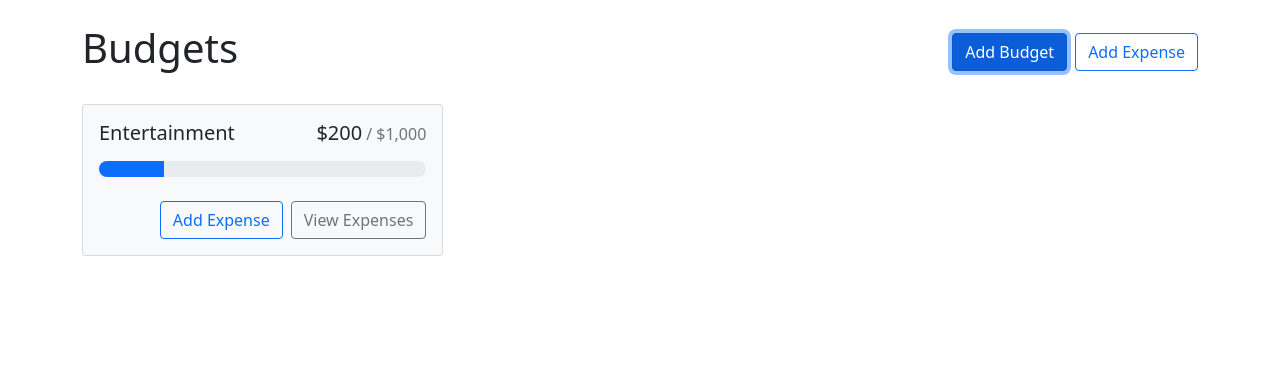
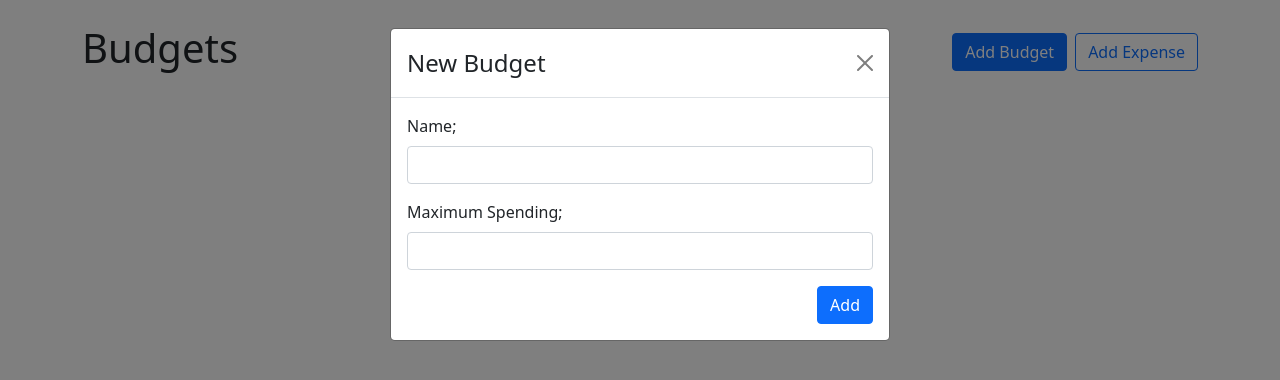
Before and after one commit to yabandzhiev/budget-app, a React (Create React App) app: page / in a window 1280 px wide. Both pictures are taken after a click on the button "Add Budget". Shown: the top 380 px of the page. Built offline with nearby package versions, Linux system fonts and the light colour scheme.

Commit message:
added budgets and expenses

```diff
--- a/src/App.js
+++ b/src/App.js
@@ -1,14 +1,32 @@
 import Container from "react-bootstrap/Container";
 import { Button, Stack } from "react-bootstrap";
+import { useState } from "react";
 import BudgetCard from "./components/BudgetCard/BudgetCard.js";
+import AddBudgetModal from "./components/AddBudgetModal/AddBudgetModal.js";
+import AddExpenseModal from "./components/AddExpenseModal/AddExpenseModal.js";
+import { useBudgets } from "./contexts/BudgetContext.js";
 
 function App() {
+  const [showAddBudgetModal, setShowAddBudgetModal] = useState(false);
+  const [showAddExpenseModal, setShowAddExpenseModal] = useState(false);
+  const [addExpenseModalBudgetId, setAddExpenseModalBudgetId] = useState();
+  const { budgets, getBudgetExpenses } = useBudgets();
+
+  function openAddExpenseModal(budgetId) {
+    setShowAddExpenseModal(true);
+    setAddExpenseModalBudgetId(budgetId);
+  }
   return (
+    <>
       <Container className="my-4">
         <Stack direction="horizontal" gap="2" className="mb-4">
           <h1 className="me-auto">Budgets</h1>
-        <Button variant="primary">Add Budget</Button>
-        <Button variant="outline-primary">Add Expense</Button>
+          <Button variant="primary" onClick={() => setShowAddBudgetModal(true)}>
+            Add Budget
+          </Button>
+          <Button variant="outline-primary" onClick={openAddExpenseModal}>
+            Add Expense
+          </Button>
         </Stack>
         <div
           style={{
@@ -18,9 +36,33 @@
             alignItems: "flex-start",
           }}
         >
-        <BudgetCard name="Entertainment" amount={200} max={1000} gray></BudgetCard>
+          {budgets.map((budget) => {
+            const amount = getBudgetExpenses(budget.id).reduce(
+              (total, expense) => total + expense.amount,
+              0
+            );
+            return (
+              <BudgetCard
+                key={budget.id}
+                name={budget.name}
+                amount={amount}
+                max={budget.max}
+                onAddExpenseClick={() => openAddExpenseModal(budget.id)}
+              />
+            );
+          })}
         </div>
       </Container>
+      <AddBudgetModal
+        show={showAddBudgetModal}
+        handleClose={() => setShowAddBudgetModal(false)}
+      />
+      <AddExpenseModal
+        show={showAddExpenseModal}
+        defaultBudgetId={addExpenseModalBudgetId}
+        handleClose={() => setShowAddExpenseModal(false)}
+      />
+    </>
   );
 }
 
--- /dev/null
+++ b/src/components/AddBudgetModal/AddBudgetModal.js
@@ -0,0 +1,43 @@
+import React, { useRef } from "react";
+import { Modal, Form, Button } from "react-bootstrap";
+import { useBudgets } from "../../contexts/BudgetContext.js";
+
+const AddBudgetModal = ({ show, handleClose }) => {
+  const nameRef = useRef();
+  const maxRef = useRef();
+  const { addBudget } = useBudgets();
+  function handleSubmit(e) {
+    e.preventDefault();
+    addBudget({
+      name: nameRef.current.value,
+      max: parseFloat(maxRef.current.value),
+    });
+    handleClose();
+  }
+  return (
+    <Modal show={show} onHide={handleClose}>
+      <Form onSubmit={handleSubmit}>
+        <Modal.Header closeButton>
+          <Modal.Title>New Budget</Modal.Title>
+        </Modal.Header>
+        <Modal.Body>
+          <Form.Group className="mb-3" controlId="name">
+            <Form.Label>Name</Form.Label>;
+            <Form.Control ref={nameRef} type="text" required />
+          </Form.Group>
+          <Form.Group className="mb-3" controlId="max">
+            <Form.Label>Maximum Spending</Form.Label>;
+            <Form.Control ref={maxRef} type="number" required min={0} step={0.01} />
+          </Form.Group>
+          <div className="d-flex justify-content-end">
+            <Button variant="primary" type="submit">
+              Add
+            </Button>
+          </div>
+        </Modal.Body>
+      </Form>
+    </Modal>
+  );
+};
+
+export default AddBudgetModal;
--- /dev/null
+++ b/src/components/AddExpenseModal/AddExpenseModal.js
@@ -0,0 +1,56 @@
+import React, { useRef } from "react";
+import { Modal, Form, Button } from "react-bootstrap";
+import { useBudgets, UNCATEGORIZED_BUDGET_ID } from "../../contexts/BudgetContext.js";
+
+const AddExpenseModal = ({ show, handleClose, defaultBudgetId }) => {
+  const descriptionRef = useRef();
+  const amountRef = useRef();
+  const budgetIdRef = useRef();
+  const { addExpense, budgets } = useBudgets();
+  function handleSubmit(e) {
+    e.preventDefault();
+    addExpense({
+      description: descriptionRef.current.value,
+      amount: parseFloat(amountRef.current.value),
+      budgetId: budgetIdRef.current.value,
+    });
+    handleClose();
+  }
+  return (
+    <Modal show={show} onHide={handleClose}>
+      <Form onSubmit={handleSubmit}>
+        <Modal.Header closeButton>
+          <Modal.Title>New Expense</Modal.Title>
+        </Modal.Header>
+        <Modal.Body>
+          <Form.Group className="mb-3" controlId="description">
+            <Form.Label>Description</Form.Label>;
+            <Form.Control ref={descriptionRef} type="text" required />
+          </Form.Group>
+          <Form.Group className="mb-3" controlId="amount">
+            <Form.Label>Amount</Form.Label>;
+            <Form.Control ref={amountRef} type="number" required min={0} step={0.01} />
+          </Form.Group>
+          <Form.Group className="mb-3" controlId="budgetId">
+            <Form.Label>Budget</Form.Label>;
+            <Form.Select defaultValue={defaultBudgetId} ref={budgetIdRef}>
+              <option id={UNCATEGORIZED_BUDGET_ID}>Uncategorized</option>
+              {budgets.map((budget) => (
+                <option key={budget.id} value={budget.id}>
+                  {budget.name}
+                </option>
+              ))}
+            </Form.Select>
+          </Form.Group>
+          <div className="d-flex justify-content-end">
+            <Button variant="primary" type="submit">
+              Add
+            </Button>
+          </div>
+        </Modal.Body>
+      </Form>
+    </Modal>
+  );
+};
+
+export default AddExpenseModal;
--- a/src/components/BudgetCard/BudgetCard.js
+++ b/src/components/BudgetCard/BudgetCard.js
@@ -8,7 +8,7 @@
   return "danger";
 };
 
-const BudgetCard = ({ name, amount, max, gray }) => {
+const BudgetCard = ({ name, amount, max, gray, onAddExpenseClick }) => {
   const classNames = [];
   if (amount > max) {
     classNames.push("bg-danger", "bg-opacity-10");
@@ -37,7 +37,11 @@
             now={amount}
           />
           <Stack direction="horizontal" gap="2" className="mt-4">
-            <Button variant="outline-primary" className="ms-auto">
+            <Button
+              variant="outline-primary"
+              className="ms-auto"
+              onClick={onAddExpenseClick}
+            >
               Add Expense
             </Button>
             <Button variant="outline-secondary">View Expenses</Button>
--- a/src/contexts/BudgetContext.js
+++ b/src/contexts/BudgetContext.js
@@ -3,6 +3,8 @@
 import useLocalStorage from "../hooks/useLocalStorage.js";
 
 const BudgetsContext = React.createContext();
+
+export const UNCATEGORIZED_BUDGET_ID = "Uncategorized";
 
 export function useBudgets() {
   return useContext(BudgetsContext);
```
Also changed, not shown: 1 other file (tests, documents, lock files or other folders). Lines whose indentation alone changed are shown as unchanged.
